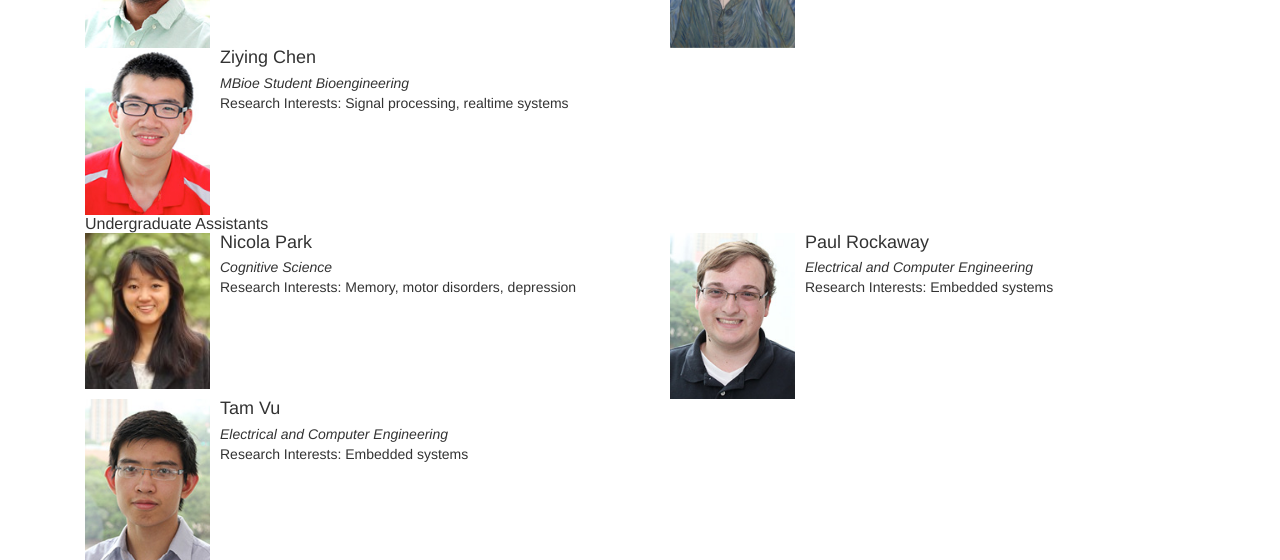
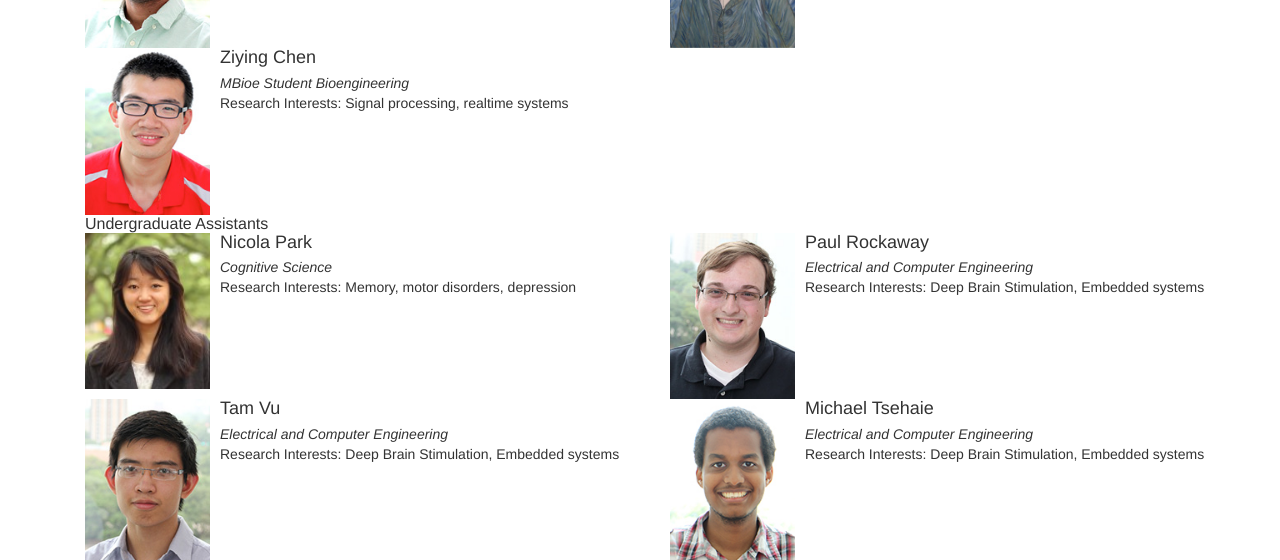
Before and after one commit to kemerelab/kemerelab.github.io, a Jekyll site: the page built from people/index.html, in a window 1280 px wide and 900 px high, scrolled down 637 px, cut to the strip 0-560 px from the top of the window. Built offline with Jekyll 4.4.1, drawn with Linux system fonts in a browser that asks for light colours; nearby versions of some CDN libraries; library files that are not in the unit come from our copies.

Commit message:
Added Michael Tsehaie

```diff
--- a/people/index.html
+++ b/people/index.html
@@ -43,12 +43,17 @@ people:
   - name: Paul Rockaway
     group: Undergraduate Students
     title: Electrical and Computer Engineering
-    interests: Embedded systems
+    interests: Deep Brain Stimulation, Embedded systems
 
   - name: Tam Vu
     group: Undergraduate Students
     title: Electrical and Computer Engineering
-    interests: Embedded systems
+    interests: Deep Brain Stimulation, Embedded systems
+
+  - name: Michael Tsehaie
+    group: Undergraduate Students
+    title: Electrical and Computer Engineering
+    interests: Deep Brain Stimulation, Embedded systems
 
 
   - name: Samantha Summerson
```
Also changed, not shown: images/headshots/fullsize/MichaelTsehaie.jpg (added).
